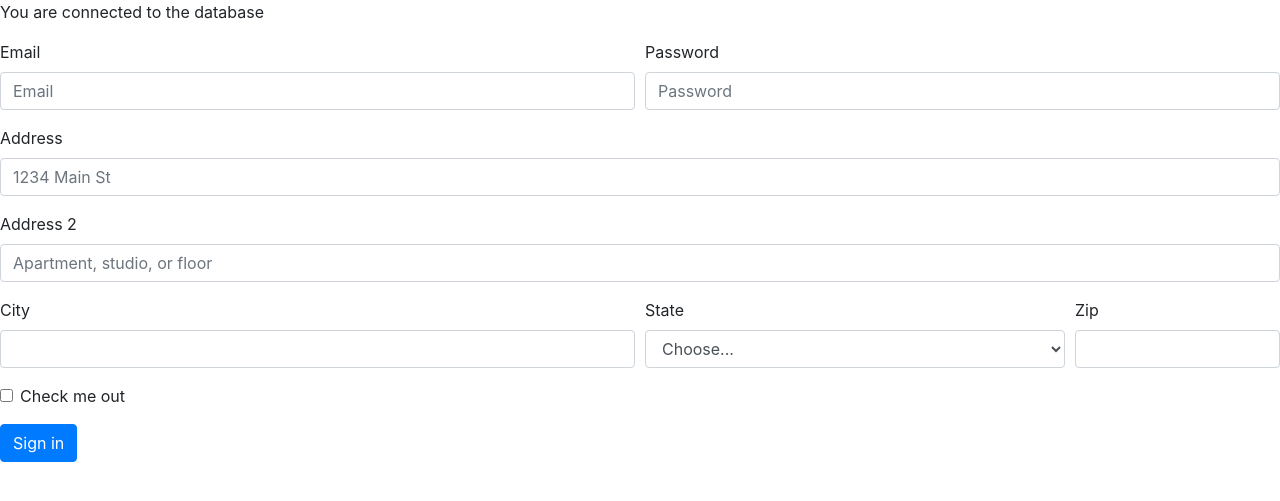
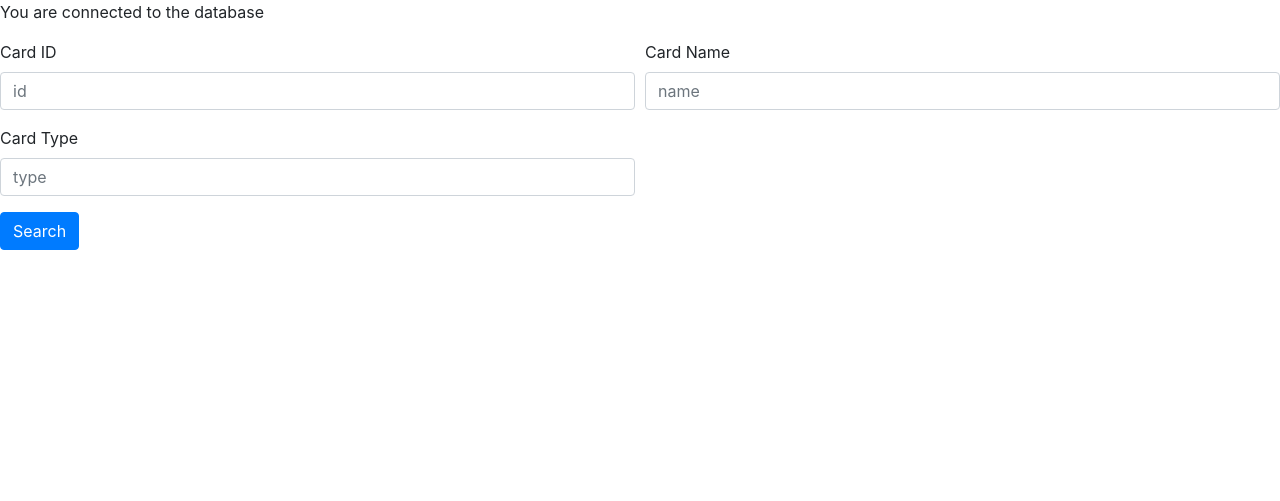
Before and after one commit to awolffromspace/yu-gi-oh-db, a PHP site: page /cardsearch.php in a window 1280 px wide. Shown: the part 80-581 px from the top of the page. Run offline with PHP 8.4, Linux system fonts and the light colour scheme; the visitor is signed in with stand-in values (Sample User, id 1); some libraries are stand-ins or nearby versions.

Commit message:
Update search form

```diff
--- a/cardsearch.php
+++ b/cardsearch.php
@@ -32,48 +32,19 @@ if (isset($_SESSION['user']))
         <form>
             <div class="form-row">
                 <div class="form-group col-md-6">
-      <label for="inputEmail4">Email</label>
-      <input type="email" class="form-control" id="inputEmail4" placeholder="Email">
+                    <label for="cardID">Card ID</label>
+                    <input type="text" class="form-control" id="cardID" placeholder="id">
                 </div>
                 <div class="form-group col-md-6">
-      <label for="inputPassword4">Password</label>
-      <input type="password" class="form-control" id="inputPassword4" placeholder="Password">
+                    <label for="name">Card Name</label>
+                    <input type="text" class="form-control" id="name" placeholder="name">
+                </div>
+                <div class="form-group col-md-6">
+                    <label for="type">Card Type</label>
+                    <input type="text" class="form-control" id="type" placeholder="type">
                 </div>
             </div>
-  <div class="form-group">
-    <label for="inputAddress">Address</label>
-    <input type="text" class="form-control" id="inputAddress" placeholder="1234 Main St">
-  </div>
-  <div class="form-group">
-    <label for="inputAddress2">Address 2</label>
-    <input type="text" class="form-control" id="inputAddress2" placeholder="Apartment, studio, or floor">
-  </div>
-  <div class="form-row">
-    <div class="form-group col-md-6">
-      <label for="inputCity">City</label>
-      <input type="text" class="form-control" id="inputCity">
-    </div>
-    <div class="form-group col-md-4">
-      <label for="inputState">State</label>
-      <select id="inputState" class="form-control">
-        <option selected>Choose...</option>
-        <option>...</option>
-      </select>
-    </div>
-    <div class="form-group col-md-2">
-      <label for="inputZip">Zip</label>
-      <input type="text" class="form-control" id="inputZip">
-    </div>
-  </div>
-  <div class="form-group">
-    <div class="form-check">
-      <input class="form-check-input" type="checkbox" id="gridCheck">
-      <label class="form-check-label" for="gridCheck">
-        Check me out
-      </label>
-    </div>
-  </div>
-  <button type="submit" class="btn btn-primary">Sign in</button>
+            <button type="submit" class="btn btn-primary">Search</button>
         </form>
 
 <?php
```
Lines whose indentation alone changed are shown as unchanged.
